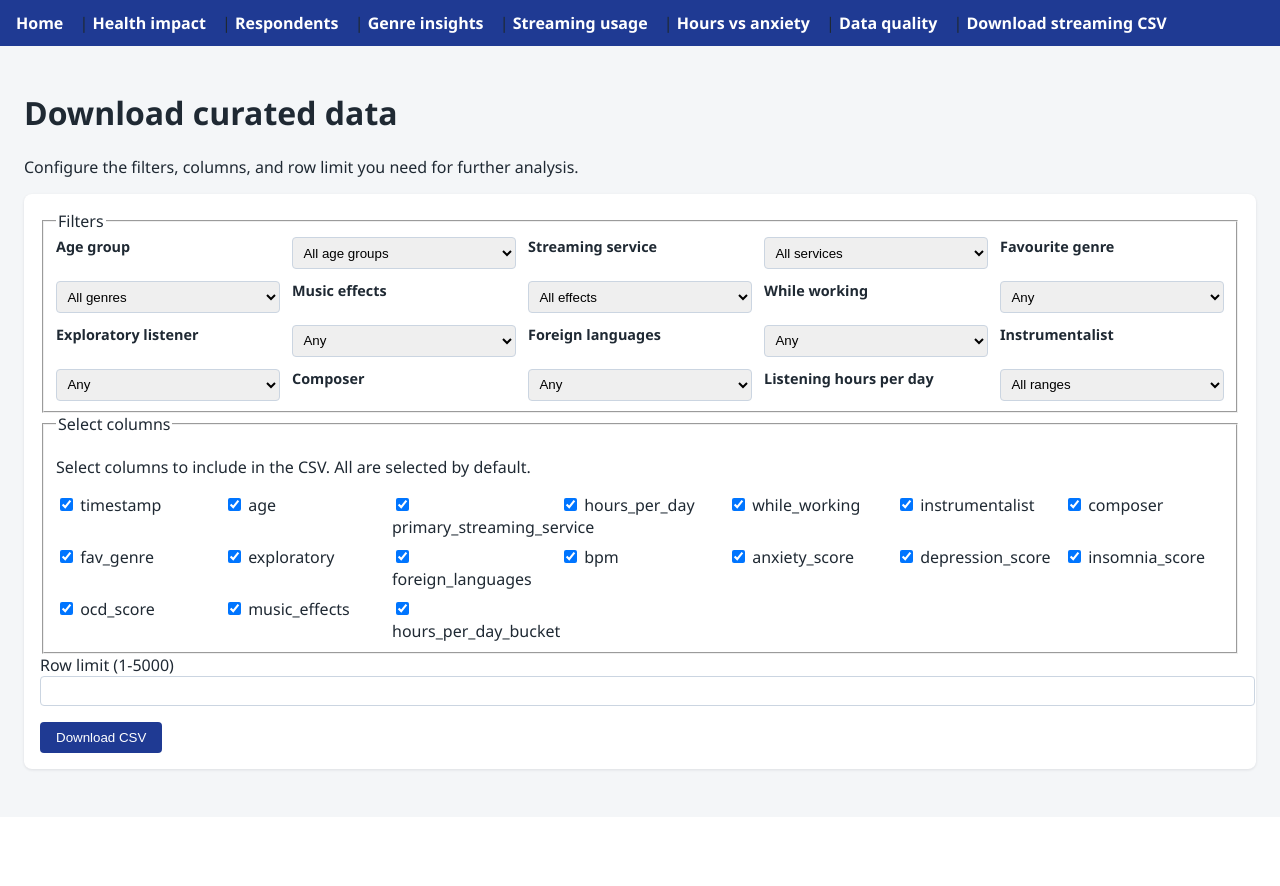
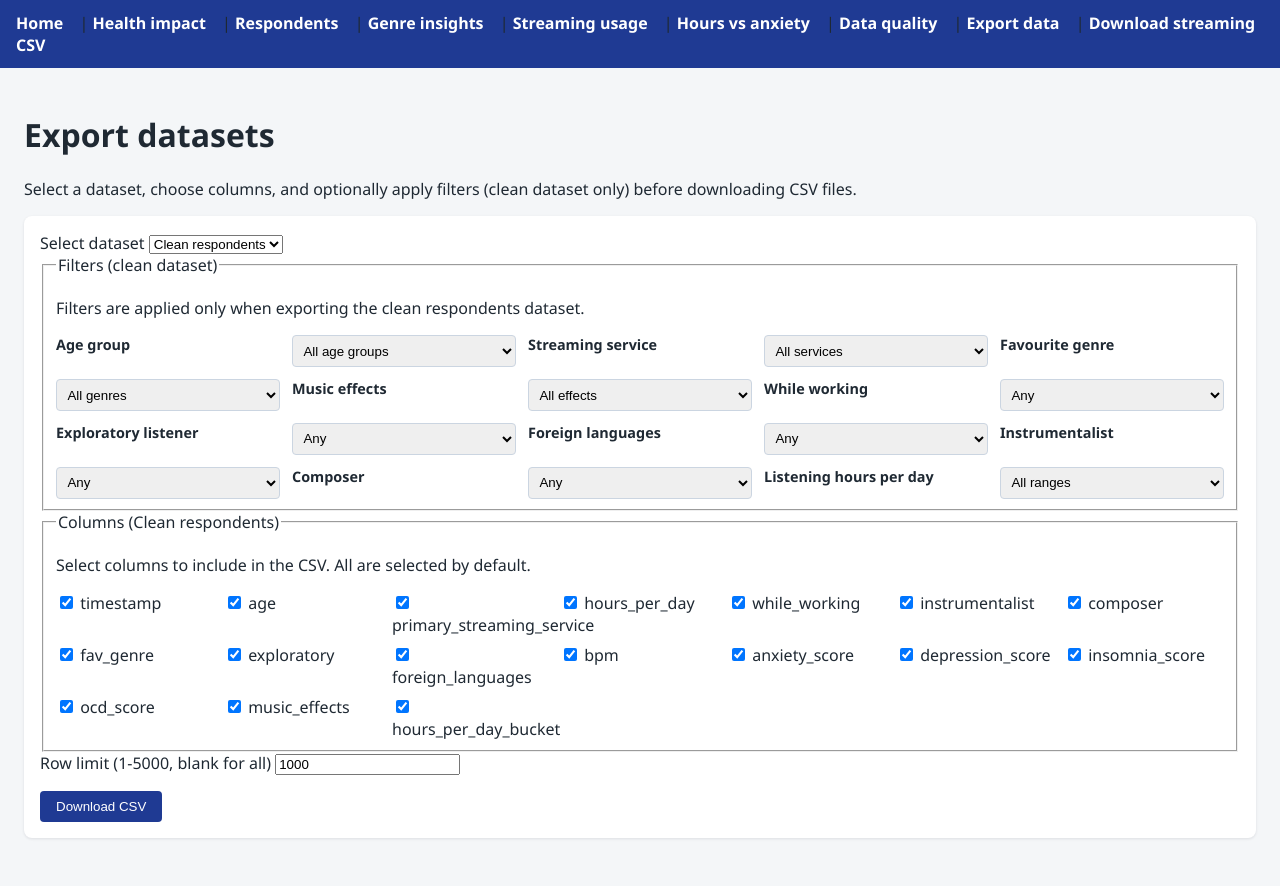
Before and after one commit to Emperor-Z/PAI-Assesment-Task-1, a Flask app: page /export in a window 1280 px wide. Before the commit the page ends 772 px from the top, so only its background shows below. Run offline with Flask 3, Linux system fonts and the light colour scheme; data comes from the database, SQL or seed files in the repository.

Commit message:
IMPLEMENT configurable export page and download endpoint
Why:
- Provide dataset selection (clean/raw/rejected) with filterable exports, per assignment requirements.
What:
- Added dataset-aware export UI, streaming download endpoint, and DB helpers for raw/rejected rows, plus nav updates.

```diff
--- a/src/app.py
+++ b/src/app.py
@@ -62,6 +62,22 @@ EXPORTABLE_COLUMNS: Dict[str, str] = {
     "ocd_score": "ocd_score",
     "music_effects": "music_effects",
     "hours_per_day_bucket": "hours_per_day",  # calculated bucket
+}
+RAW_EXPORT_COLUMNS = ["id", "raw_json", "ingestion_error"]
+REJECTED_EXPORT_COLUMNS = ["reason", "raw_row_id", "raw_payload", "created_at"]
+EXPORT_DATASETS = {
+    "clean": {
+        "label": "Clean respondents",
+        "columns": list(EXPORTABLE_COLUMNS.keys()),
+    },
+    "raw": {
+        "label": "Raw staging rows",
+        "columns": RAW_EXPORT_COLUMNS,
+    },
+    "rejected": {
+        "label": "Rejected rows",
+        "columns": REJECTED_EXPORT_COLUMNS,
+    },
 }
 
 
@@ -291,6 +307,21 @@ def create_app(
             )
 
         return response, typed, values, []
+
+    def _parse_limit_value(value: str | None) -> int | None:
+        """Parse the export row limit respecting bounds."""
+        if value is None:
+            return 1000
+        stripped = value.strip()
+        if not stripped:
+            return None
+        try:
+            parsed = int(stripped)
+        except ValueError:
+            raise ValueError("limit must be an integer between 1 and 5000")
+        if parsed <= 0 or parsed > 5000:
+            raise ValueError("limit must be between 1 and 5000")
+        return parsed
 
     # --- Route definitions will be added next ---
     @app.route("/", methods=["GET"])
@@ -811,83 +842,97 @@ def create_app(
         service = _get_service()
         filter_options = service.get_filter_options()
         selected_filters = request.args.to_dict(flat=True)
+        dataset = selected_filters.get("dataset", "clean")
+        if dataset not in EXPORT_DATASETS:
+            dataset = "clean"
+        available_columns = EXPORT_DATASETS[dataset]["columns"]
+        selected_columns = request.args.getlist("columns") or available_columns
+        limit_value = selected_filters.get("limit", "1000")
         return render_template(
             "export.html",
             filter_options=filter_options,
             selected_filters=selected_filters,
-            export_columns=list(EXPORTABLE_COLUMNS.keys()),
+            available_columns=available_columns,
+            selected_columns=selected_columns,
+            dataset=dataset,
+            dataset_options=EXPORT_DATASETS,
+            limit_value=limit_value,
             boolean_filters=BOOLEAN_FILTERS,
             hours_buckets=["<=1", "1-3", ">3"],
         )
 
-    @app.route("/export/data.csv", methods=["GET"])
-    def export_filtered_data() -> Response:
-        """Export filtered curated responses with configurable columns."""
-        service = _get_service()
-        criteria = _parse_filter_criteria()
-        columns_param = request.args.get("columns", "")
-        column_args = request.args.getlist("columns")
-        if column_args:
-            requested_columns = []
-            for entry in column_args:
-                requested_columns.extend(
-                    [col.strip() for col in entry.split(",") if col.strip()]
-                )
-        elif columns_param:
-            requested_columns = [col.strip() for col in columns_param.split(",") if col.strip()]
-        else:
-            requested_columns = list(EXPORTABLE_COLUMNS.keys())
+    @app.route("/export/download.csv", methods=["GET"])
+    def export_download() -> Response:
+        """Stream CSV exports for clean, raw, or rejected datasets."""
+        dataset = request.args.get("dataset", "clean")
+        if dataset not in EXPORT_DATASETS:
+            return Response("Unknown dataset", status=400)
+        selected_columns = request.args.getlist("columns") or EXPORT_DATASETS[dataset]["columns"]
+        invalid = [col for col in selected_columns if col not in EXPORT_DATASETS[dataset]["columns"]]
+        if invalid:
+            return Response(f"Invalid columns: {', '.join(invalid)}", status=400)
+        try:
+            limit = _parse_limit_value(request.args.get("limit"))
+        except ValueError as exc:
+            return Response(str(exc), status=400)
 
-        if not requested_columns:
-            return Response("At least one column must be selected", status=400)
+        manager = get_db_manager()
 
-        invalid_columns = [col for col in requested_columns if col not in EXPORTABLE_COLUMNS]
-        if invalid_columns:
-            return Response(f"Invalid columns: {', '.join(invalid_columns)}", status=400)
+        def _stream(row_iter: Any) -> Response:
+            def generate() -> Any:
+                output = io.StringIO()
+                writer = csv.writer(output)
+                writer.writerow(selected_columns)
+                yield output.getvalue()
+                output.seek(0)
+                output.truncate(0)
+                for row in row_iter:
+                    writer.writerow(row)
+                    yield output.getvalue()
+                    output.seek(0)
+                    output.truncate(0)
 
-        limit_value = request.args.get("limit")
-        limit: int | None = None
-        if limit_value:
-            try:
-                limit = int(limit_value)
-            except ValueError:
-                return Response("limit must be an integer", status=400)
-            if limit <= 0 or limit > 5000:
-                return Response("limit must be between 1 and 5000", status=400)
+            response = Response(generate(), mimetype="text/csv")
+            response.headers["Content-Type"] = "text/csv; charset=utf-8"
+            response.headers["Content-Disposition"] = f"attachment; filename={dataset}_export.csv"
+            return response
 
-        responses = service.db_manager.get_clean_responses_filtered(criteria, limit=limit)
+        if dataset == "clean":
+            criteria = _parse_filter_criteria()
+            responses = manager.get_clean_responses_filtered(criteria, limit=limit)
+            def row_iter() -> Any:
+                for response in responses:
+                    record: List[Any] = []
+                    for column in selected_columns:
+                        attr = EXPORTABLE_COLUMNS[column]
+                        value = getattr(response, attr)
+                        if column == "hours_per_day_bucket":
+                            value = _hours_bucket_value(getattr(response, attr))
+                        elif isinstance(value, bool):
+                            value = "yes" if value else "no"
+                        elif isinstance(value, dict):
+                            value = json.dumps(value)
+                        elif value is None:
+                            value = ""
+                        record.append(value)
+                    yield record
 
-        buffer = io.StringIO()
-        writer = csv.DictWriter(buffer, fieldnames=requested_columns)
-        writer.writeheader()
-        for response in responses:
-            row: Dict[str, Any] = {}
-            for column in requested_columns:
-                attr = EXPORTABLE_COLUMNS[column]
-                value = getattr(response, attr)
-                if column == "hours_per_day_bucket":
-                    value = _hours_bucket_value(getattr(response, attr))
-                elif isinstance(value, bool):
-                    value = "yes" if value else "no"
-                elif isinstance(value, dict):
-                    value = json.dumps(value)
-                elif value is None:
-                    value = ""
-                row[column] = value
-            writer.writerow(row)
+            return _stream(row_iter())
 
-        logger = logging.getLogger("music_health_app")
-        logger.info(
-            "action=EXPORT_DATA columns=%s limit=%s",
-            ",".join(requested_columns),
-            limit or "all",
-        )
+        if dataset == "raw":
+            raw_rows = manager.get_raw_rows(limit)
+            def row_iter_raw() -> Any:
+                for raw in raw_rows:
+                    yield [raw[column] if raw[column] is not None else "" for column in selected_columns]
 
-        csv_data = buffer.getvalue()
-        response = make_response(csv_data)
-        response.headers["Content-Type"] = "text/csv; charset=utf-8"
-        response.headers["Content-Disposition"] = "attachment; filename=filtered_responses.csv"
-        return response
+            return _stream(row_iter_raw())
+
+        rejected_rows = manager.get_rejected_rows(limit)
+        def row_iter_rejected() -> Any:
+            for rejected in rejected_rows:
+                yield [rejected[column] if rejected[column] is not None else "" for column in selected_columns]
+
+        return _stream(row_iter_rejected())
 
     @app.teardown_appcontext
     def close_db_manager(_: Exception | None) -> None:
--- a/src/database.py
+++ b/src/database.py
@@ -356,6 +356,36 @@ class DatabaseManager:
         cursor.execute("SELECT raw_json FROM RawResponses ORDER BY id ASC")
         rows = cursor.fetchall()
         return [json.loads(row[0]) for row in rows]
+
+    def get_raw_rows(self, limit: int | None = None) -> List[sqlite3.Row]:
+        """Return staged raw rows with optional limit."""
+        if self.connection is None:
+            raise RuntimeError("Database connection not established. Call connect() first.")
+        cursor = self.connection.cursor()
+        query = "SELECT id, raw_json, ingestion_error FROM RawResponses ORDER BY id ASC"
+        params: List[object] = []
+        if limit is not None:
+            query += " LIMIT ?"
+            params.append(limit)
+        cursor.execute(query, params)
+        return cursor.fetchall()
+
+    def get_rejected_rows(self, limit: int | None = None) -> List[sqlite3.Row]:
+        """Return rejected rows with reasons and payloads."""
+        if self.connection is None:
+            raise RuntimeError("Database connection not established. Call connect() first.")
+        cursor = self.connection.cursor()
+        query = """
+            SELECT raw_row_id, reason, raw_payload, created_at
+            FROM RejectedRows
+            ORDER BY id ASC
+        """
+        params: List[object] = []
+        if limit is not None:
+            query += " LIMIT ?"
+            params.append(limit)
+        cursor.execute(query, params)
+        return cursor.fetchall()
 
     def get_all_clean_responses(self) -> List[SurveyResponse]:
         """
--- a/templates/base.html
+++ b/templates/base.html
@@ -14,6 +14,7 @@
       <a href="{{ url_for('streaming_counts') }}">Streaming usage</a> |
       <a href="{{ url_for('hours_vs_anxiety') }}">Hours vs anxiety</a> |
       <a href="{{ url_for('data_quality') }}">Data quality</a> |
+      <a href="{{ url_for('export_page') }}">Export data</a> |
       <a href="{{ url_for('export_streaming_csv') }}">Download streaming CSV</a>
     </nav>
     <main>
--- a/templates/export.html
+++ b/templates/export.html
@@ -1,11 +1,19 @@
 {% extends "base.html" %}
 {% block content %}
-<h1>Download curated data</h1>
-<p>Configure the filters, columns, and row limit you need for further analysis.</p>
+<h1>Export datasets</h1>
+<p>Select a dataset, choose columns, and optionally apply filters (clean dataset only) before downloading CSV files.</p>
 
-<form method="get" action="{{ url_for('export_filtered_data') }}" class="filter-form">
+<form method="get" action="{{ url_for('export_download') }}" class="filter-form">
+  <label for="dataset">Select dataset</label>
+  <select id="dataset" name="dataset">
+    {% for key, cfg in dataset_options.items() %}
+    <option value="{{ key }}" {% if dataset == key %}selected{% endif %}>{{ cfg.label }}</option>
+    {% endfor %}
+  </select>
+
   <fieldset>
-    <legend>Filters</legend>
+    <legend>Filters (clean dataset)</legend>
+    <p class="help-text">Filters are applied only when exporting the clean respondents dataset.</p>
     <div class="filter-grid">
       <label for="export_age_group">Age group</label>
       <select id="export_age_group" name="age_group">
@@ -69,20 +77,20 @@
   </fieldset>
 
   <fieldset>
-    <legend>Select columns</legend>
+    <legend>Columns ({{ dataset_options[dataset].label }})</legend>
     <p>Select columns to include in the CSV. All are selected by default.</p>
     <div class="checkbox-grid">
-      {% for column in export_columns %}
+      {% for column in available_columns %}
       <label>
-        <input type="checkbox" name="columns" value="{{ column }}" checked />
+        <input type="checkbox" name="columns" value="{{ column }}" {% if column in selected_columns %}checked{% endif %} />
         {{ column }}
       </label>
       {% endfor %}
     </div>
   </fieldset>
 
-  <label for="limit">Row limit (1-5000)</label>
-  <input type="number" id="limit" name="limit" min="1" max="5000" value="{{ selected_filters.get('limit', '') }}" />
+  <label for="limit">Row limit (1-5000, blank for all)</label>
+  <input type="text" id="limit" name="limit" value="{{ limit_value }}" />
 
   <div class="filter-actions">
     <button type="submit">Download CSV</button>
```
